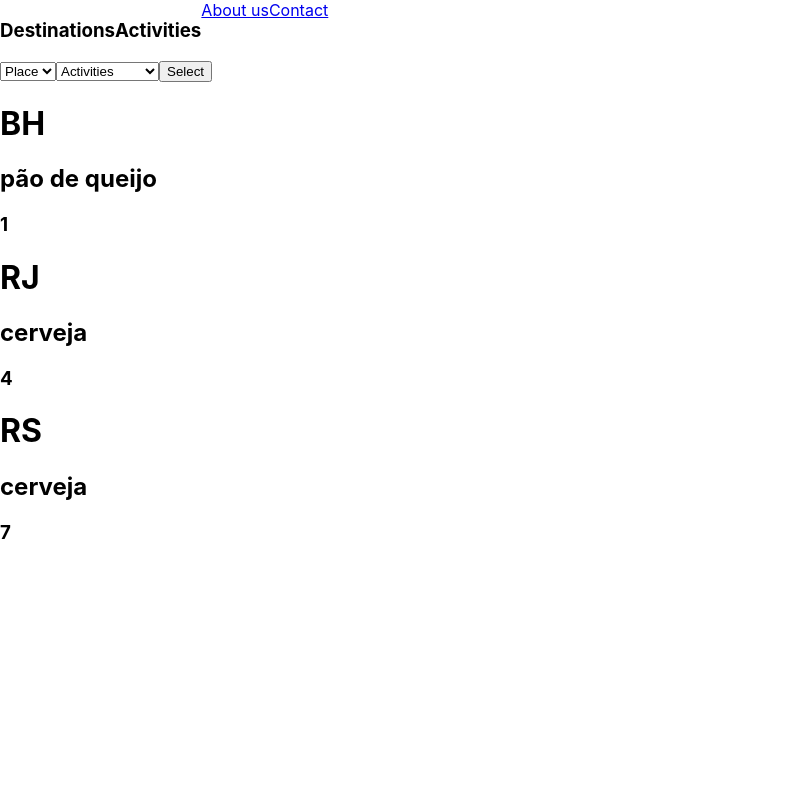
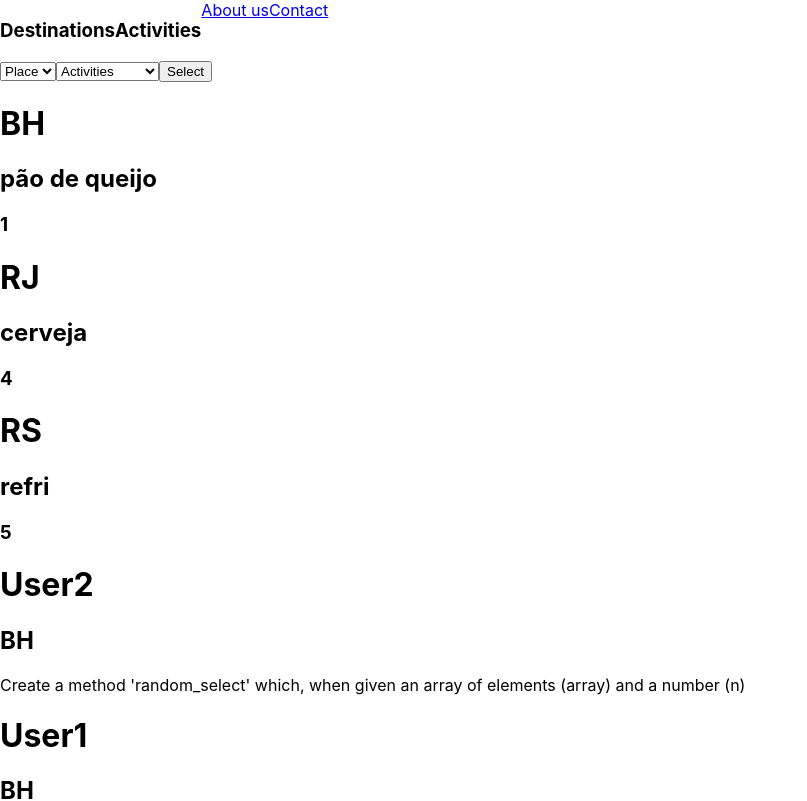
Before and after one commit to meiraDaniel/Gate2, a React (Create React App) app in the folder client/: page /home in a window 1280 px wide. Shown: the top 801 px of the page, without its empty margins (0-807 px from the left). Built offline with nearby package versions, Linux system fonts and the light colour scheme.

Commit message:
user exp done

```diff
--- /dev/null
+++ b/client/src/components/Clients/Clients.js
@@ -0,0 +1,21 @@
+import React, { useState} from "react";
+import { client } from "../../data";
+
+function Clients() {
+  const [data, setData] = useState(client.sort(() => Math.random() - 0.5));
+
+
+
+  return (
+    <div>
+      {data.slice(0,3).map((client) => (
+        <div>
+          <h1>{client.name}</h1>
+          <h2>{client.place}</h2>
+          <p>{client.description}</p>
+        </div>
+      ))}
+    </div>
+  );
+}
+export default Clients;
--- a/client/src/data.js
+++ b/client/src/data.js
@@ -18,3 +18,21 @@ export const dataSummer = [
     { place: "Polo Norte3", activities: "goiabada",pricePerDay:"5",sale:false },
 
   ];
+
+  export const client = [
+      {name:"User1", description:"Create a method 'random_select' which, when given an array of elements (array) and a number (n)", place:"BH"},
+      {name:"User2", description:"Create a method 'random_select' which, when given an array of elements (array) and a number (n)", place:"BH"},
+      {name:"User3", description:"Create a method 'random_select' which, when given an array of elements (array) and a number (n)", place:"BH"},
+      {name:"User4", description:"Create a method 'random_select' which, when given an array of elements (array) and a number (n)", place:"BH"},
+      {name:"User5", description:"Create a method 'random_select' which, when given an array of elements (array) and a number (n)", place:"BH"},
+      {name:"User6", description:"Create a method 'random_select' which, when given an array of elements (array) and a number (n)", place:"BH"},
+      {name:"User7", description:"Create a method 'random_select' which, when given an array of elements (array) and a number (n)", place:"BH"},
+      {name:"User8", description:"Create a method 'random_select' which, when given an array of elements (array) and a number (n)", place:"BH"}
+
+
+
+
+
+
+
+  ]
--- a/client/src/pages/Home/Home.js
+++ b/client/src/pages/Home/Home.js
@@ -1,6 +1,7 @@
 import React,{useState} from 'react'
 import Filter from '../../components/Filter/Filter'
 import Hightlights from '../../components/Highlights/Highlights'
+import Clients from '../../components/Clients/Clients'
 
 function Home (){
 
@@ -9,6 +10,7 @@ function Home (){
         <div>
           <Filter/>
           <Hightlights/>
+          <Clients/>
         </div>
     )
 }
```
